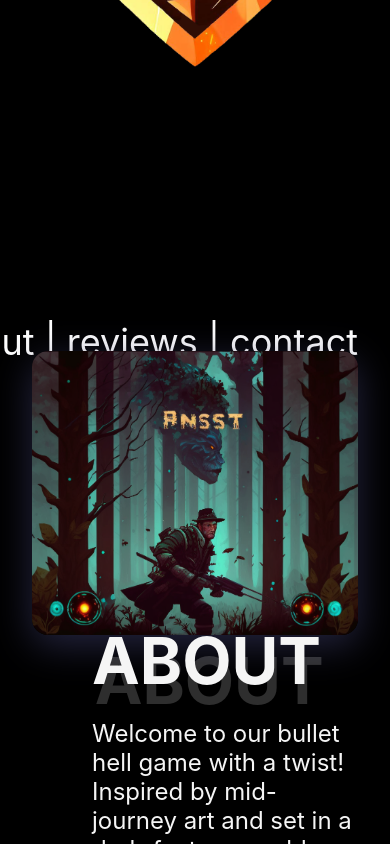
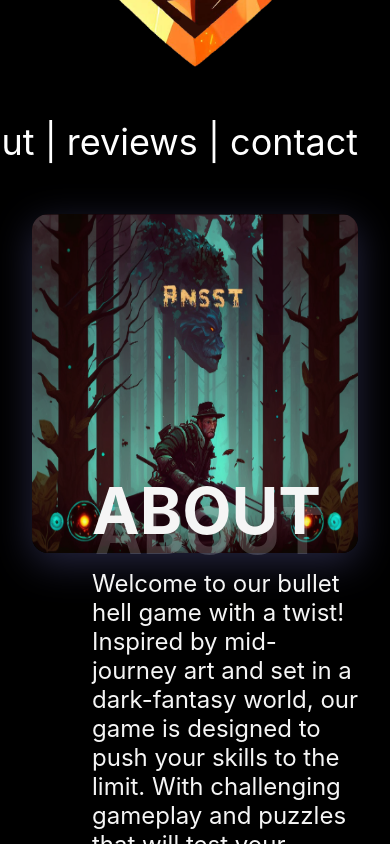
Before and after one commit to mateusz-stelmasiak/Website-Game-FakeAdvertisment, a React (Create React App) app in the folder emakreting-bullel/: page / in a window 390 px wide. Shown: the part 740-1584 px from the top of the page. Built offline with nearby package versions, Linux system fonts and the light colour scheme; the HTML template or start-up script is replaced by a standard one.

Commit message:
upgrades

```diff
--- a/emakreting-bullel/src/App.css
+++ b/emakreting-bullel/src/App.css
@@ -5,6 +5,15 @@
         object-position: 40% 0;
     }
 }
+
+@media only screen and (max-width: 1200px){
+    .aboutImageContainer{
+        margin: auto;
+        margin-top:50px;
+    }
+}
+
+
 @media only screen and (max-width: 1700px){
     .App{
         padding:0 2rem;
--- a/emakreting-bullel/src/components/testSection/aboutSection.css
+++ b/emakreting-bullel/src/components/testSection/aboutSection.css
@@ -53,7 +53,6 @@
 .aboutColumn {
     display: flex;
     align-items: center;
-
 }
 
 .infoText {
--- a/emakreting-bullel/src/components/testSection/aboutSection.tsx
+++ b/emakreting-bullel/src/components/testSection/aboutSection.tsx
@@ -17,17 +17,17 @@ export default function AboutSection() {
         section.scrollIntoView({behavior: "smooth", block: "center"})
     }
 
-    return <div id={"about"} style={{marginTop: 200, marginBottom: 150}}>
+    return <div id={"about"} style={{marginTop: 0, marginBottom: 150}}>
         <div className={"infoText"}>
-            <Button className={"infoButton"}onClick={() => scrollToSection("about")}>about&nbsp;</Button> | <Button
+            <Button className={"infoButton"} onClick={() => scrollToSection("about")}>about&nbsp;</Button> | <Button
             className={"infoButton"} onClick={() => scrollToSection("reviews")}>&nbsp;reviews&nbsp;</Button> | <Button
             className={"infoButton"} onClick={() => scrollToSection("contact")}>&nbsp;contact</Button>
         </div>
         <Row className={"aboutSectionWrapper"}>
-            <Col lg={{span:11}} xl={{span:9}} xxl={{span:8}} className={"aboutColumn"}>
+            <Col sm={{span: 24, order: 1}} xl={{span: 11}} xxl={{span: 8}} className={"aboutColumn"}>
                 <img src={AboutImage} className={"aboutImageContainer"}/>
             </Col>
-            <Col lg={{span:13}} xl={{span:15}} xxl={{span:16}} className={"aboutColumn"}>
+            <Col xl={{span: 13, order: 0}} xxl={{span: 16}} className={"aboutColumn"}>
                 <div className={"aboutText"}>
                     <div className={"aboutHeader"}>
                         ABOUT
```
